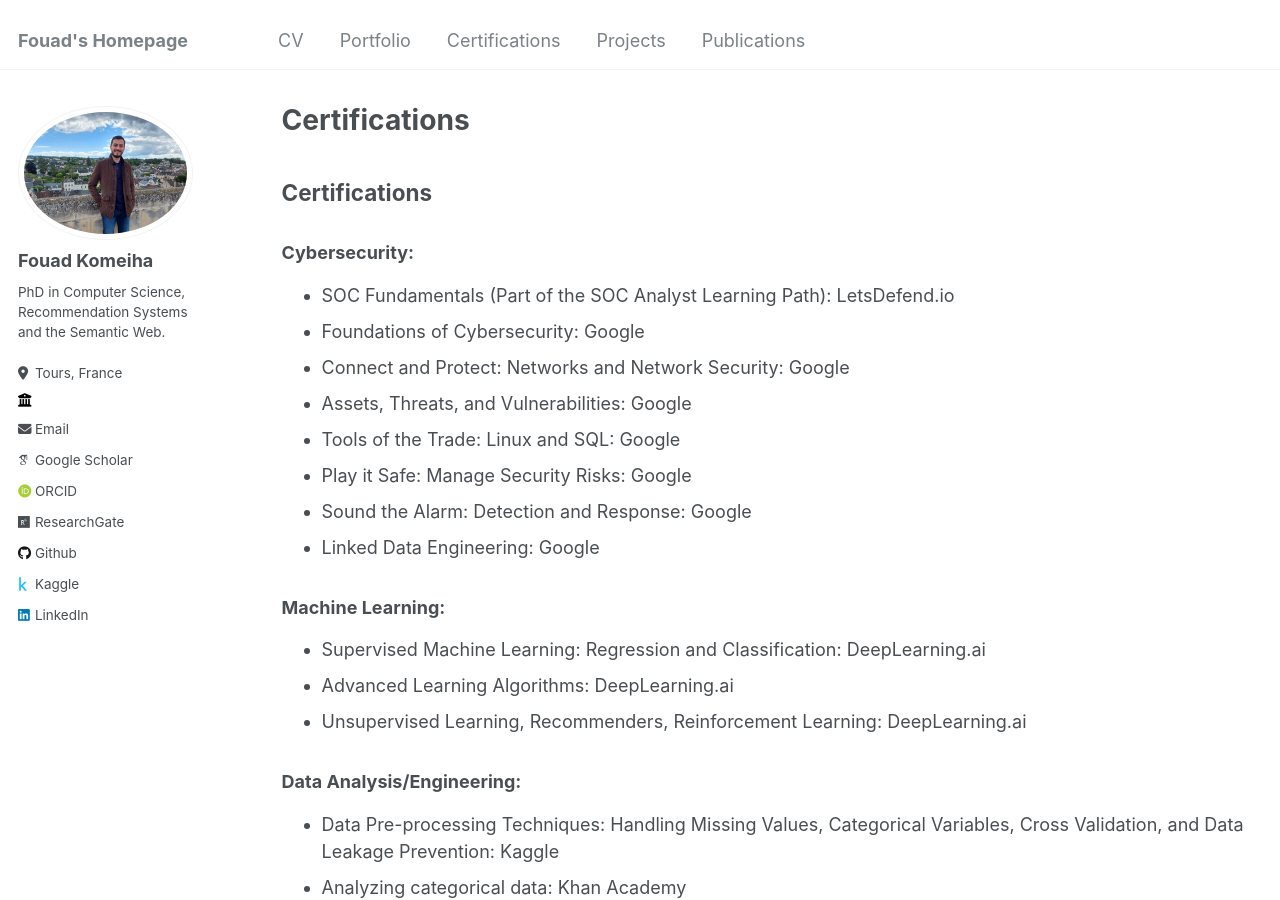
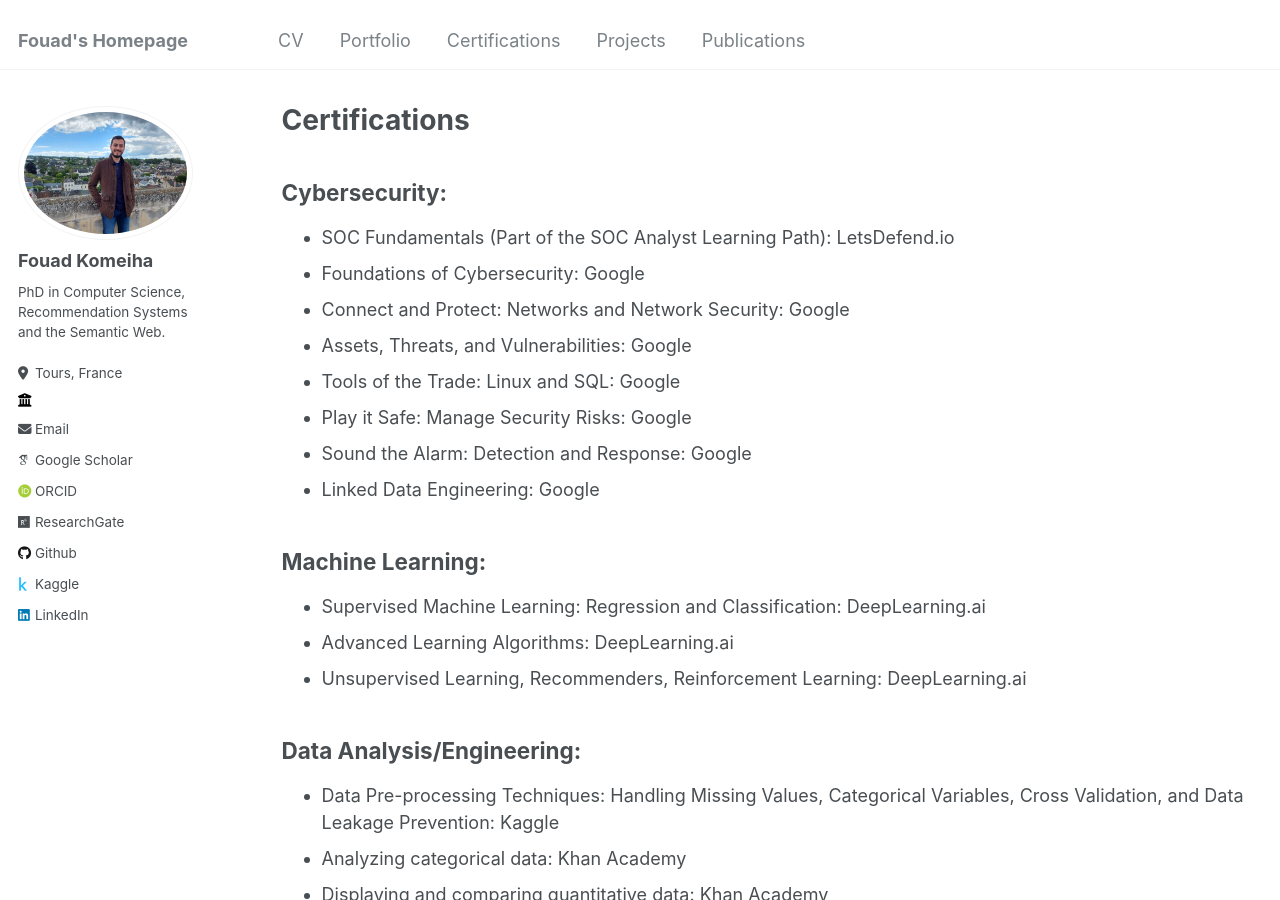
Before and after one commit to FouadKom/FouadKom.github.io, a Jekyll site: the page built from _pages/certifications.md, in a window 1280 px wide and 900 px high. Built offline with Jekyll 4.4.1, drawn with Linux system fonts in a browser that asks for light colours; some web fonts are replaced.

Commit message:
Update certifications.md

```diff
--- a/_pages/certifications.md
+++ b/_pages/certifications.md
@@ -5,9 +5,7 @@ permalink: /certifications/
 author_profile: true
 ---
 
-## Certifications
-
-### Cybersecurity:
+## Cybersecurity:
 - SOC Fundamentals (Part of the SOC Analyst Learning Path): LetsDefend.io
 - Foundations of Cybersecurity: Google
 - Connect and Protect: Networks and Network Security: Google
@@ -17,12 +15,12 @@ author_profile: true
 - Sound the Alarm: Detection and Response: Google
 - Linked Data Engineering: Google
 
-### Machine Learning:
+## Machine Learning:
 - Supervised Machine Learning: Regression and Classification: DeepLearning.ai
 - Advanced Learning Algorithms: DeepLearning.ai
 - Unsupervised Learning, Recommenders, Reinforcement Learning: DeepLearning.ai
 
-### Data Analysis/Engineering:
+## Data Analysis/Engineering:
 - Data Pre-processing Techniques: Handling Missing Values, Categorical Variables, Cross Validation, and Data Leakage Prevention: Kaggle
 - Analyzing categorical data: Khan Academy
 - Displaying and comparing quantitative data: Khan Academy
```
